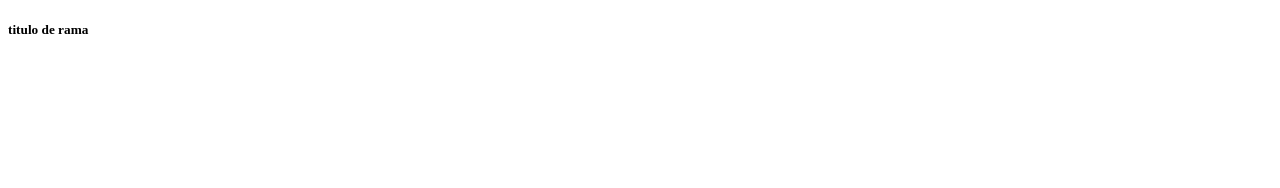
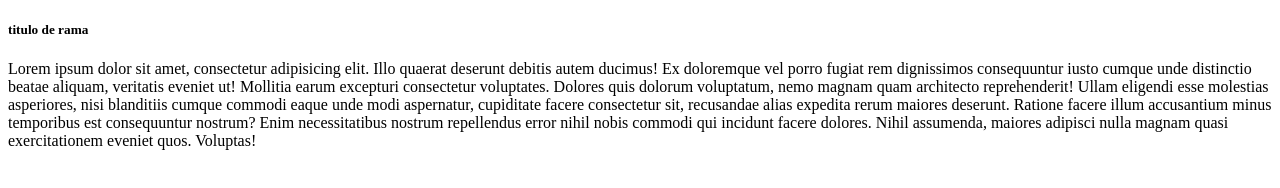
Before and after one commit to jorgeducoder/entega2, a plain HTML site: page Index.html in a window 1280 px wide. Drawn offline with Linux system fonts and the light colour scheme.

Commit message:
parrafo git commit -m "parrafo"

```diff
--- a/Index.html
+++ b/Index.html
@@ -7,5 +7,7 @@
 </head>
 <body>
     <h5> titulo de rama</h5>
+    <p> Lorem ipsum dolor sit amet, consectetur adipisicing elit. Illo quaerat deserunt debitis autem ducimus! Ex doloremque vel porro fugiat rem dignissimos consequuntur iusto cumque unde distinctio beatae aliquam, veritatis eveniet ut! Mollitia earum excepturi consectetur voluptates. Dolores quis dolorum voluptatum, nemo magnam quam architecto reprehenderit! Ullam eligendi esse molestias asperiores, nisi blanditiis cumque commodi eaque unde modi aspernatur, cupiditate facere consectetur sit, recusandae alias expedita rerum maiores deserunt. Ratione facere illum accusantium minus temporibus est consequuntur nostrum? Enim necessitatibus nostrum repellendus error nihil nobis commodi qui incidunt facere dolores. Nihil assumenda, maiores adipisci nulla magnam quasi exercitationem eveniet quos. Voluptas!</p>
+
 </body>
 </html>
```
